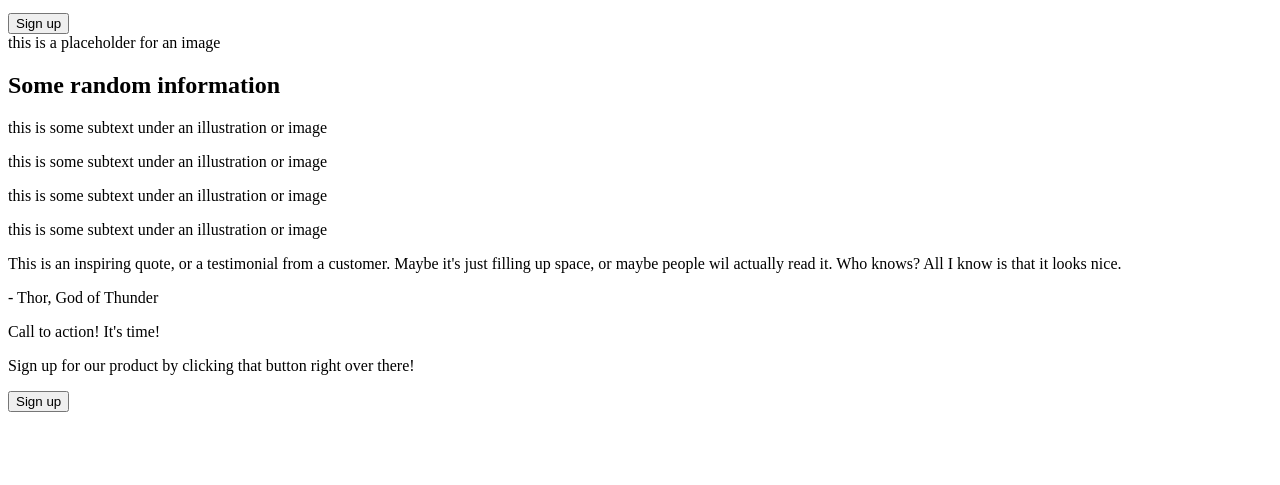
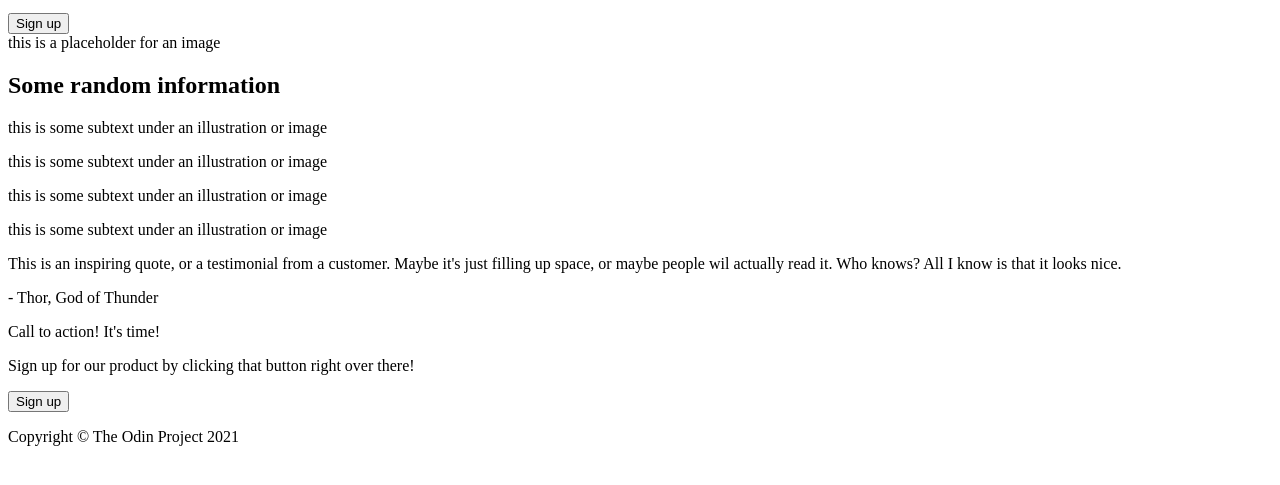
Before and after one commit to Dev-Wasp/odin-landing-page, a plain HTML site: page index.html in a window 1280 px wide. Shown: the part 205-690 px from the top of the page. Drawn offline with Linux system fonts and the light colour scheme.

Commit message:
Add html for the footer section

```diff
--- a/index.html
+++ b/index.html
@@ -66,7 +66,9 @@
       </div>
     </div>
   </div>
-  <div class="footer"></div>
+  <div class="footer">
+    <p class="copyright">Copyright &copy; The Odin Project 2021</p>
+  </div>
 </body>
 
 </html>
```
